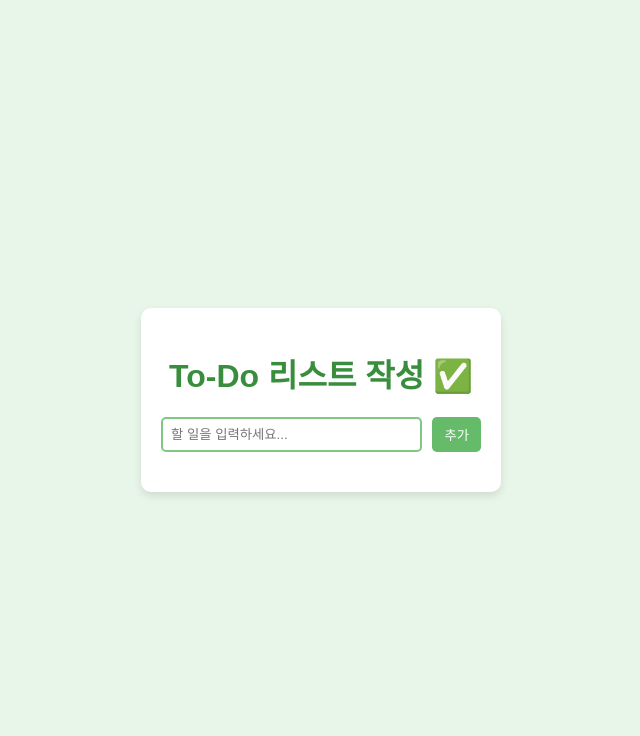
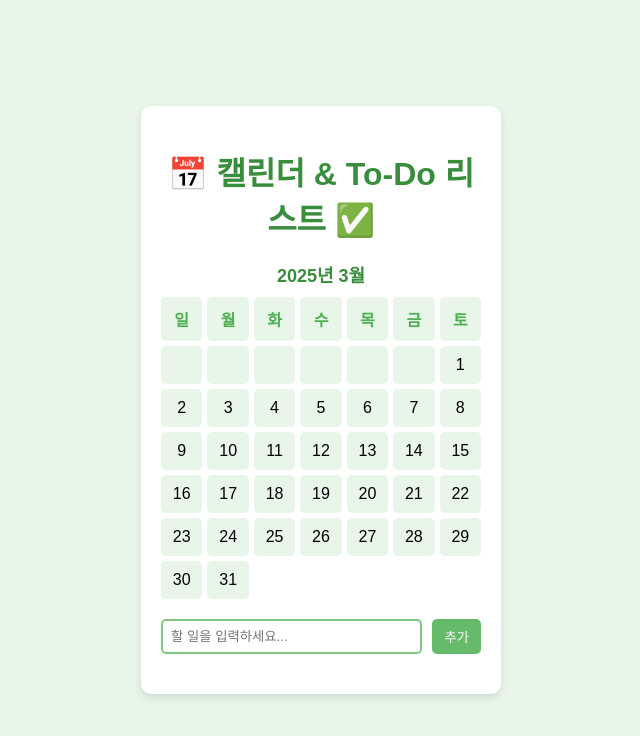
Before and after one commit to oneofakind0405/vite-project, a website built with Vite: page index.html in a window 1280 px wide. Shown: the whole page, without its empty margins (319-959 px from the left). Built offline with nearby package versions, Linux system fonts and the light colour scheme.

Commit message:
캘린더 추가

```diff
--- a/index.html
+++ b/index.html
@@ -3,12 +3,14 @@
 <head>
     <meta charset="UTF-8">
     <meta name="viewport" content="width=device-width, initial-scale=1.0">
-    <title>To-Do 리스트</title>
+    <title>To-Do 리스트 + 캘린더</title>
     <link rel="stylesheet" href="style.css">
 </head>
 <body>
     <div class="container">
-        <h1>To-Do 리스트 작성 ✅</h1>
+        <h1>📅 캘린더 & To-Do 리스트 ✅</h1>
+        <div id="calendar"></div>
+
         <div class="input-container">
             <input type="text" id="todo-input" placeholder="할 일을 입력하세요...">
             <button id="add-btn">추가</button>
@@ -17,5 +19,82 @@
     </div>
 
     <script type="module" src="main.js"></script>
+    <script>
+        document.addEventListener("DOMContentLoaded", () => {
+            const calendarContainer = document.getElementById("calendar");
+
+            const renderCalendar = () => {
+                const now = new Date();
+                const year = now.getFullYear();
+                const month = now.getMonth();
+                const firstDay = new Date(year, month, 1).getDay();
+                const lastDate = new Date(year, month + 1, 0).getDate();
+
+                let calendarHTML = `<div class="calendar-header">${year}년 ${month + 1}월</div>`;
+                calendarHTML += `<div class="calendar-grid">`;
+
+                const days = ["일", "월", "화", "수", "목", "금", "토"];
+                days.forEach(day => calendarHTML += `<div class="day-header">${day}</div>`);
+
+                for (let i = 0; i < firstDay; i++) {
+                    calendarHTML += `<div class="empty"></div>`;
+                }
+
+                for (let day = 1; day <= lastDate; day++) {
+                    calendarHTML += `<div class="calendar-day">${day}</div>`;
+                }
+
+                calendarHTML += `</div>`;
+                calendarContainer.innerHTML = calendarHTML;
+            };
+
+            renderCalendar();
+        });
+    </script>
+
+    <style>
+        #calendar {
+            width: 100%;
+            margin-bottom: 20px;
+            text-align: center;
+        }
+
+        .calendar-header {
+            font-size: 18px;
+            font-weight: bold;
+            margin-bottom: 10px;
+            color: #388e3c;
+        }
+
+        .calendar-grid {
+            display: grid;
+            grid-template-columns: repeat(7, 1fr);
+            gap: 5px;
+        }
+
+        .day-header {
+            font-weight: bold;
+            color: #4caf50;
+        }
+
+        .calendar-day, .day-header, .empty {
+            padding: 10px;
+            background-color: #e8f5e9;
+            border-radius: 5px;
+        }
+
+        .calendar-day {
+            cursor: pointer;
+        }
+
+        .calendar-day:hover {
+            background-color: #a5d6a7;
+        }
+
+        .selected {
+            background-color: #66bb6a !important;
+            color: white;
+        }
+    </style>
 </body>
 </html>
--- a/main.js
+++ b/main.js
@@ -1,7 +1,38 @@
+// main.js
+
 document.addEventListener("DOMContentLoaded", () => {
     const inputField = document.getElementById("todo-input");
     const addButton = document.getElementById("add-btn");
     const todoList = document.getElementById("todo-list");
+    const calendarContainer = document.getElementById("calendar");
+
+    // 🟢 캘린더 렌더링 함수
+    const renderCalendar = () => {
+        const now = new Date();
+        const year = now.getFullYear();
+        const month = now.getMonth();
+        const firstDay = new Date(year, month, 1).getDay();
+        const lastDate = new Date(year, month + 1, 0).getDate();
+
+        let calendarHTML = `<div class="calendar-header">${year}년 ${month + 1}월</div>`;
+        calendarHTML += `<div class="calendar-grid">`;
+
+        const days = ["일", "월", "화", "수", "목", "금", "토"];
+        days.forEach(day => calendarHTML += `<div class="day-header">${day}</div>`);
+
+        for (let i = 0; i < firstDay; i++) {
+            calendarHTML += `<div class="empty"></div>`;
+        }
+
+        for (let day = 1; day <= lastDate; day++) {
+            calendarHTML += `<div class="calendar-day">${day}</div>`;
+        }
+
+        calendarHTML += `</div>`;
+        calendarContainer.innerHTML = calendarHTML;
+    };
+
+    renderCalendar();
 
     // 🟢 로컬 저장소에서 저장된 할 일 불러오기
     const loadTodos = () => {
--- a/style.css
+++ b/style.css
@@ -21,7 +21,7 @@ body {
 
 /* 제목 */
 h1 {
-    color: #388e3c; /* 진한 녹색 */
+    color: #388e3c;
 }
 
 /* 입력 필드 & 버튼 */
@@ -39,7 +39,7 @@ input {
 }
 
 button {
-    background-color: #66bb6a; /* 버튼 녹색 */
+    background-color: #66bb6a;
     color: white;
     border: none;
     padding: 8px 12px;
@@ -49,6 +49,50 @@ button {
 
 button:hover {
     background-color: #4caf50;
+}
+
+/* 캘린더 스타일 */
+#calendar {
+    width: 100%;
+    margin-bottom: 20px;
+    text-align: center;
+}
+
+.calendar-header {
+    font-size: 18px;
+    font-weight: bold;
+    margin-bottom: 10px;
+    color: #388e3c;
+}
+
+.calendar-grid {
+    display: grid;
+    grid-template-columns: repeat(7, 1fr);
+    gap: 5px;
+}
+
+.day-header {
+    font-weight: bold;
+    color: #4caf50;
+}
+
+.calendar-day, .day-header, .empty {
+    padding: 10px;
+    background-color: #e8f5e9;
+    border-radius: 5px;
+}
+
+.calendar-day {
+    cursor: pointer;
+}
+
+.calendar-day:hover {
+    background-color: #a5d6a7;
+}
+
+.selected {
+    background-color: #66bb6a !important;
+    color: white;
 }
 
 /* 할 일 목록 스타일 */
@@ -81,6 +125,7 @@ ul {
     font-size: 16px;
     color: #d32f2f;
 }
+
 .delete-btn:hover {
     color: #b71c1c;
 }
```
